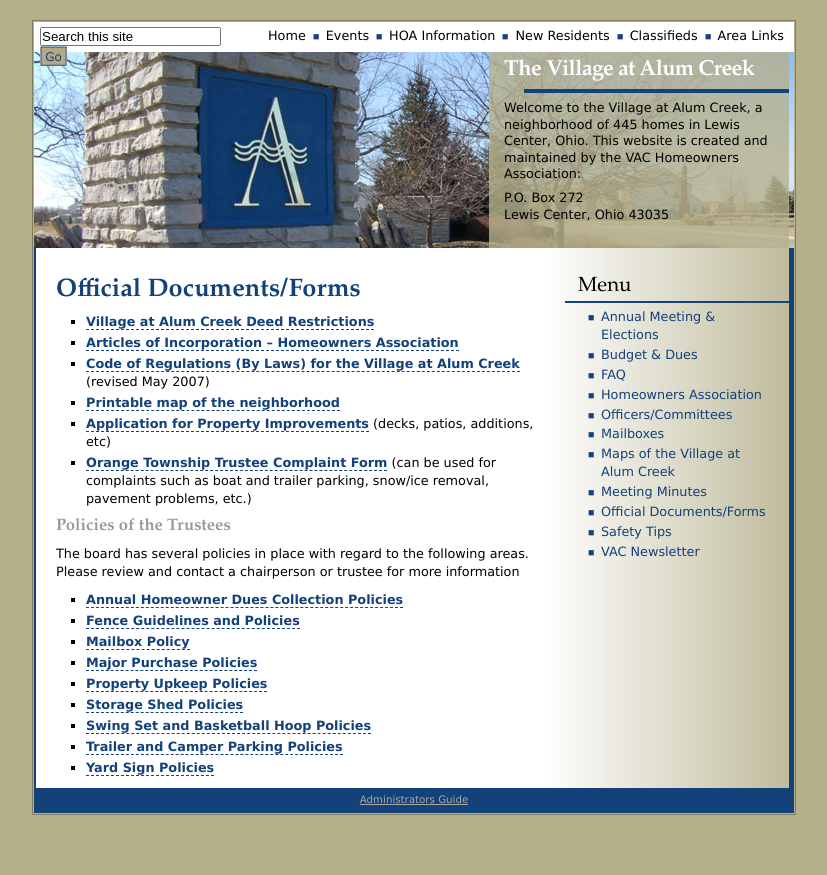
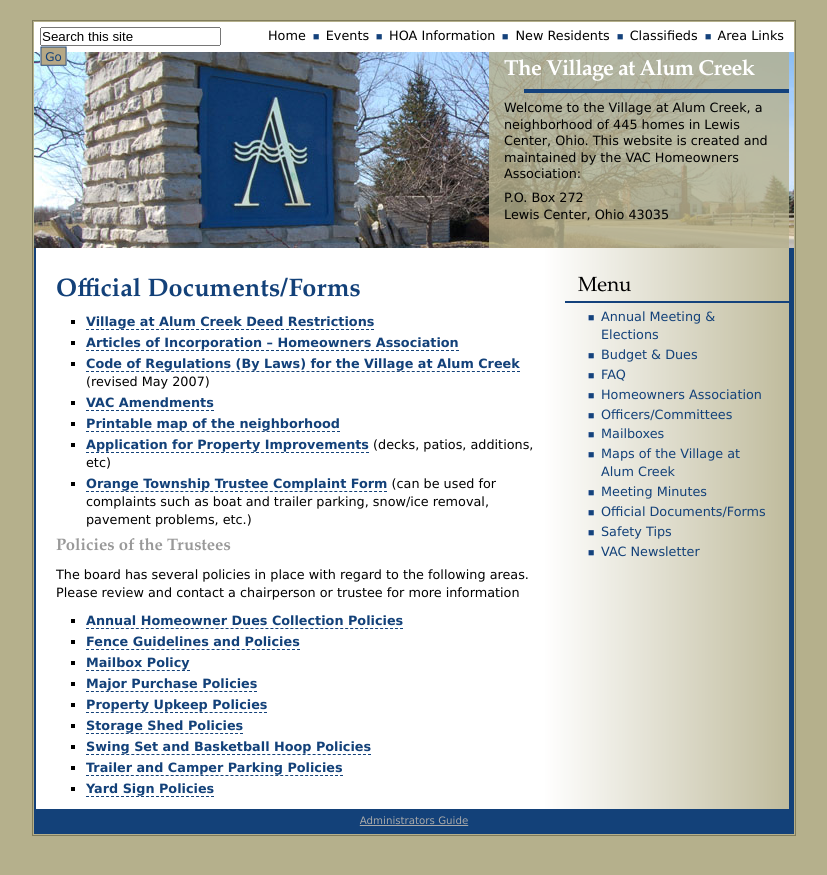
Before and after one commit to adamlogic/villageatalumcreek.org, a Jekyll site: the page built from pages/homeowners-association/official-documents.md, in a window 1280 px wide. Shown: the top 875 px of the page, without its empty margins (226-1053 px from the left). Built offline with Jekyll 4.4.1, drawn with Linux system fonts in a browser that asks for light colours; comment, search, counter and statistics services are not loaded.

Commit message:
Add VAC amendments

```diff
--- a/pages/homeowners-association/official-documents.md
+++ b/pages/homeowners-association/official-documents.md
@@ -6,6 +6,7 @@
   * [Village at Alum Creek Deed Restrictions][44]
   * [Articles of Incorporation – Homeowners Association][54]
   * [Code of Regulations (By Laws) for the Village at Alum Creek][55] (revised May 2007)
+  * [VAC Amendments][68]
   * [Printable map of the neighborhood][56]
   * [Application for Property Improvements][57] (decks, patios, additions, etc)
   * [Orange Township Trustee Complaint Form][58] (can be used for complaints such as boat and trailer parking, snow/ice removal, pavement problems, etc.)
@@ -40,3 +41,4 @@
    [65]: /uploads/SwingSetBasketballPolicy.pdf
    [66]: /uploads/TrailerandCamperParkingCommunicationPolicy.pdf
    [67]: /uploads/VAC%20HOA%20Sign%20Policy%2020070601%20v3.doc
+   [68]: /uploads/VAC%20amendments.pdf
```
Also changed, not shown: 1 other file.
